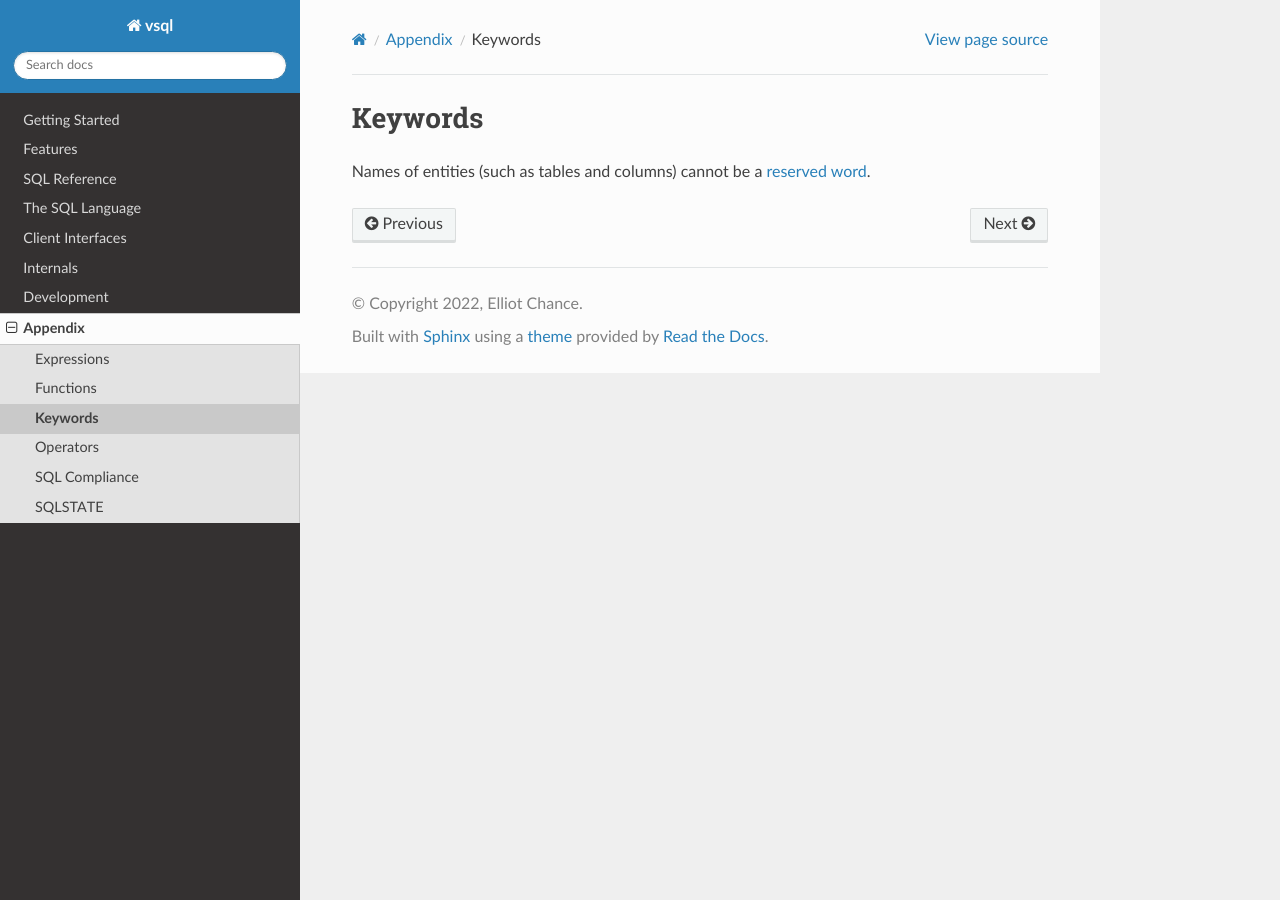
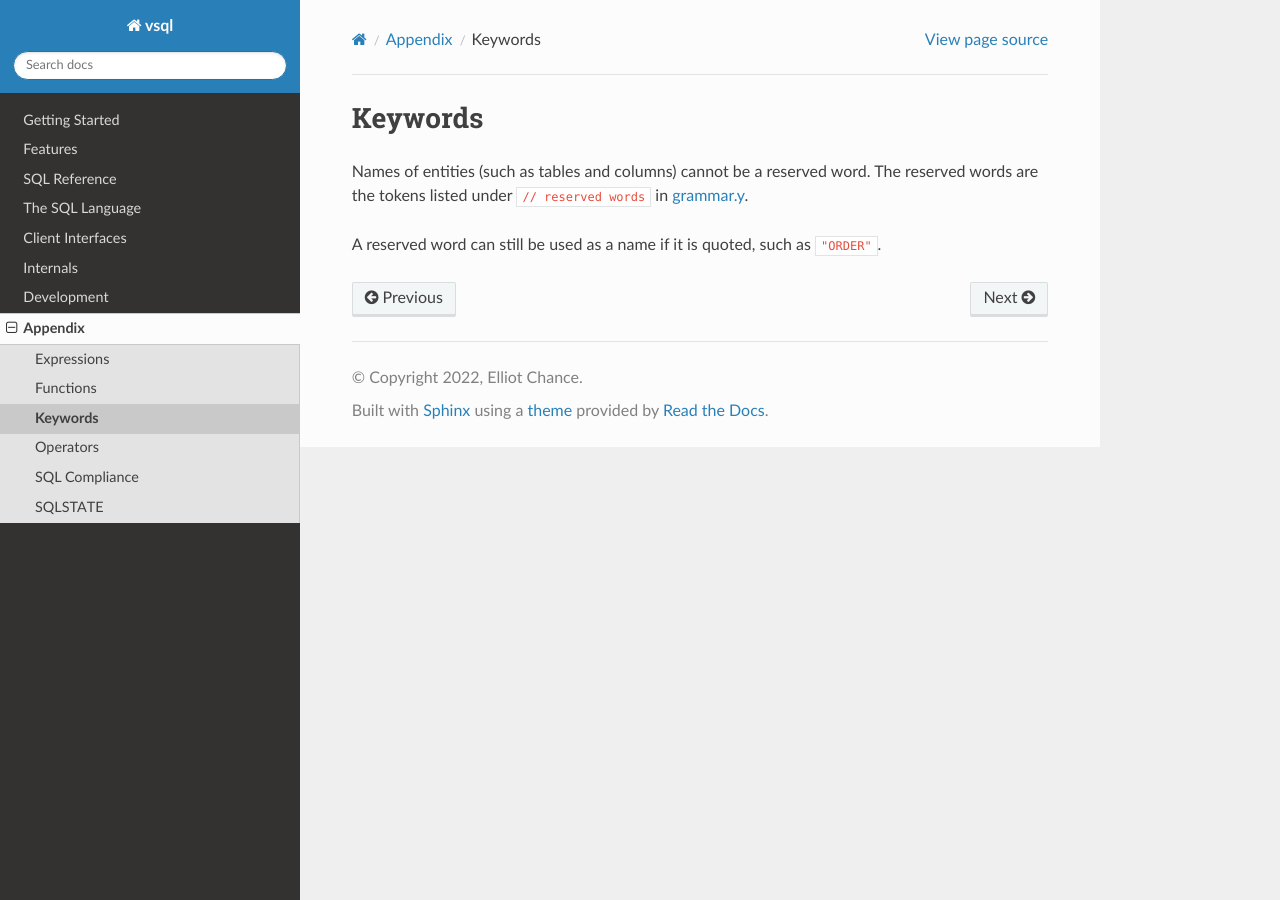
Before and after one commit to elliotchance/vsql, a Sphinx documentation site: the page built from docs/keywords.rst, in a window 1280 px wide. Built offline with Sphinx 7.4.7 and the Read the Docs theme 3.1.0, drawn with Linux system fonts in a browser that asks for light colours.

```diff
--- a/docs/install.rst
+++ b/docs/install.rst
@@ -30,7 +30,9 @@ V Package Manager
 -----------------
 
 This is the best method if you intend to build V applications using it as a
-library. See `v-client-library`.
+library. See `v-client-library`. vsql is built and tested with the V commit in
+`.v-version <https://github.com/elliotchance/vsql/blob/main/.v-version>`_, and
+older versions of V may not be able to compile it.
 
 .. code-block:: sh
 
--- a/docs/keywords.rst
+++ b/docs/keywords.rst
@@ -1,5 +1,9 @@
 Keywords
 ========
 
-Names of entities (such as tables and columns) cannot be a
-`reserved word <https://github.com/elliotchance/vsql/blob/main/vsql/keywords.v>`_.
+Names of entities (such as tables and columns) cannot be a reserved word. The
+reserved words are the tokens listed under ``// reserved words`` in
+`grammar.y <https://github.com/elliotchance/vsql/blob/main/vsql/grammar.y>`_.
+
+A reserved word can still be used as a name if it is quoted, such as
+``"ORDER"``.
```
Also changed, not shown: 16 other files.
